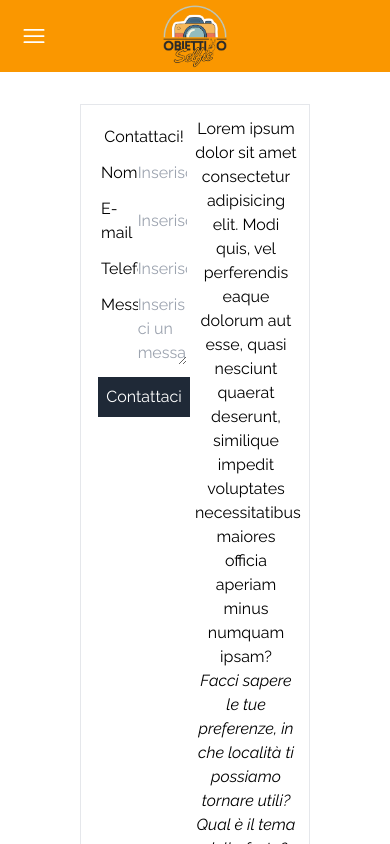
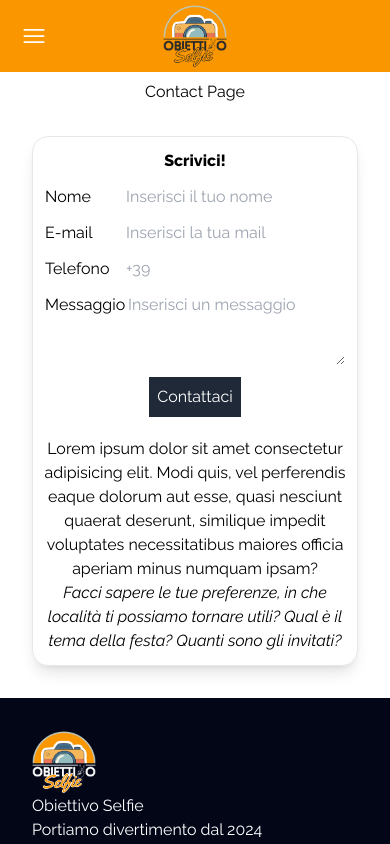
Before and after one commit to lucasens1/pp_repo_obj-selfie, a React (Vite) app: page /contact in a window 390 px wide. Shown: the top 844 px of the page. Built offline with nearby package versions, Linux system fonts and the light colour scheme.

Commit message:
mobile version of the contact form

```diff
--- a/src/components/ContactForm.jsx
+++ b/src/components/ContactForm.jsx
@@ -12,19 +12,19 @@ export function ContactForm() {
     // Presi i dati li salvo e li invio al Back-end, andranno a popolare le notifiche dei due proprietari
   };
   return (
-    <div className="border p-3 mx-auto flex">
-      <form className="p-2 w-1/2">
+    <div className="border p-1 rounded-2xl shadow-lg mx-auto flex max-sm:flex-col max-w-4xl">
+      <form className="p-2 w-1/2 max-sm:w-full">
         <div className="mb-3 text-center flex justify-center gap-2">
-          <h1>Contattaci!</h1>
+          <h2 className="font-extrabold">Scrivici!</h2>
         </div>
         <div className="mb-3 text-center flex justify-center gap-2">
-          <label htmlFor="user-name" className="form-label text-start w-1/3">
+          <label htmlFor="user-name" className="form-label text-start w-1/3 max-sm:w-1/4">
             Nome
           </label>
 
           <input
             type="text"
-            className="form-control w-2/3"
+            className="form-control w-2/3 max-sm:w-3/4"
             id="user-name"
             aria-describedby="emailHelp"
             placeholder="Inserisci il tuo nome"
@@ -34,13 +34,13 @@ export function ContactForm() {
         </div>
 
         <div className="mb-3 text-center flex justify-center gap-2">
-          <label htmlFor="user-email" className="form-label text-start w-1/3">
+          <label htmlFor="user-email" className="form-label text-start w-1/3 max-sm:w-1/4">
             E-mail
           </label>
 
           <input
             type="email"
-            className="form-control w-2/3"
+            className="form-control w-2/3 max-sm:w-3/4"
             id="user-email"
             placeholder="Inserisci la tua mail"
             value={email}
@@ -49,27 +49,27 @@ export function ContactForm() {
         </div>
 
         <div className="mb-3 text-center flex justify-center gap-2">
-          <label htmlFor="user-phone" className="form-label text-start w-1/3">
+          <label htmlFor="user-phone" className="form-label text-start w-1/3 max-sm:w-1/4">
             Telefono
           </label>
 
           <input
             type="text"
-            className="form-control w-2/3"
+            className="form-control w-2/3 max-sm:w-3/4"
             id="user-phone"
-            placeholder="Inserisci il tuo numero di Telefono"
+            placeholder="+39"
             value={phone}
             onChange={(e) => setPhone(e.target.value)}
           />
         </div>
 
         <div className="mb-3 text-center flex justify-center gap-2">
-          <label htmlFor="user-text" className="form-label text-start w-1/3">
+          <label htmlFor="user-text" className="form-label text-start w-1/3 max-sm:w-1/4">
             Messaggio
           </label>
 
           <textarea
-            className="form-control w-2/3"
+            className="form-control w-2/3 max-sm:w-3/4"
             id="user-text"
             rows="3"
             placeholder="Inserisci un messaggio"
@@ -87,7 +87,7 @@ export function ContactForm() {
           </button>
         </div>
       </form>
-      <div className="text-center w-1/2">
+      <div className="text-center w-1/2 max-sm:w-full pb-2">
         Lorem ipsum dolor sit amet consectetur adipisicing elit. Modi quis, vel
         perferendis eaque dolorum aut esse, quasi nesciunt quaerat deserunt,
         similique impedit voluptates necessitatibus maiores officia aperiam
--- a/src/pages/Contact.jsx
+++ b/src/pages/Contact.jsx
@@ -1,16 +1,10 @@
 import { ContactForm } from "../components/ContactForm";
 
 export default function Contact(){
-    // {Già presente in App Header}
-    // Questa pagina avrà dentro Slider di foto degli eventi
-    // Informazioni principali sul servizio
-    // Form di contatto
-    // {Già presente in App Footer}
-
     return(
         <>
-            <h1>Contact Page</h1>
-            <div className="p-20">
+            <h1 className="pt-20 text-center">Contact Page</h1>
+            <div className="p-8">
             <ContactForm/>
 
             </div>
```
